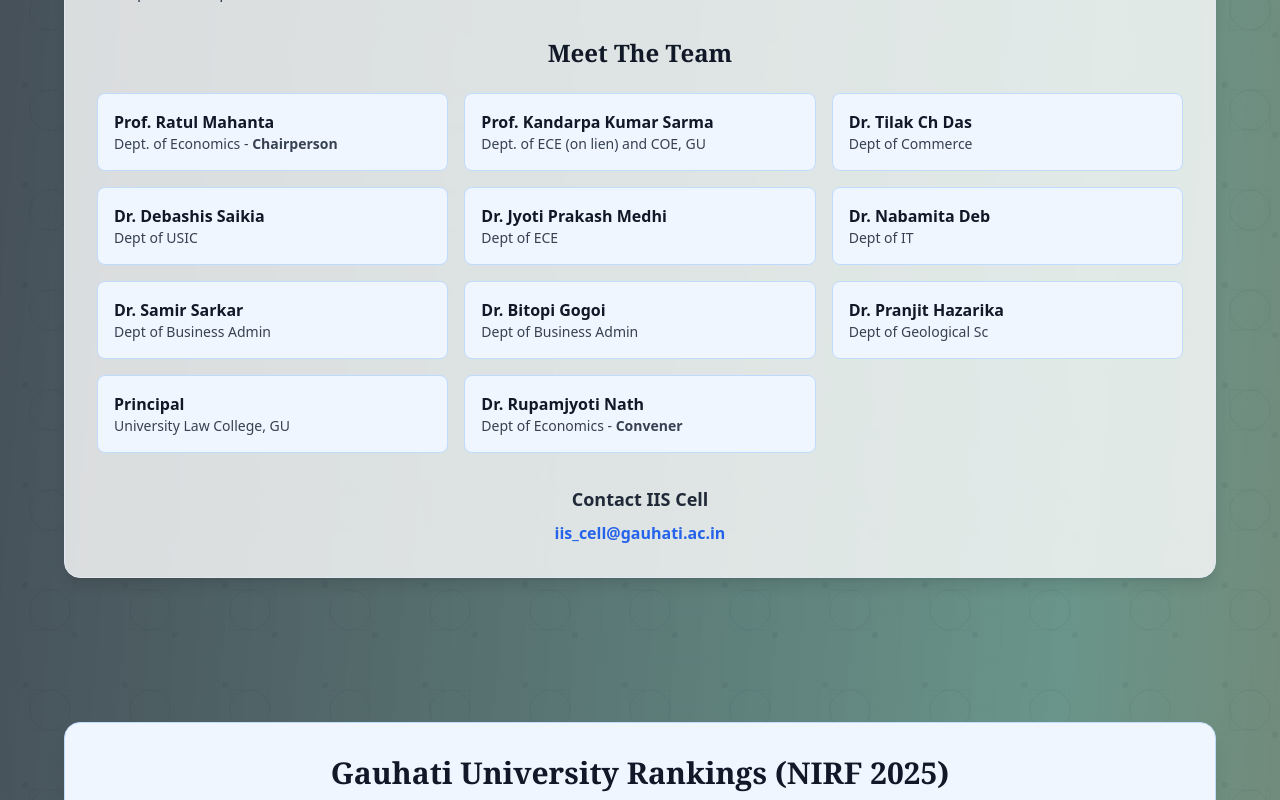
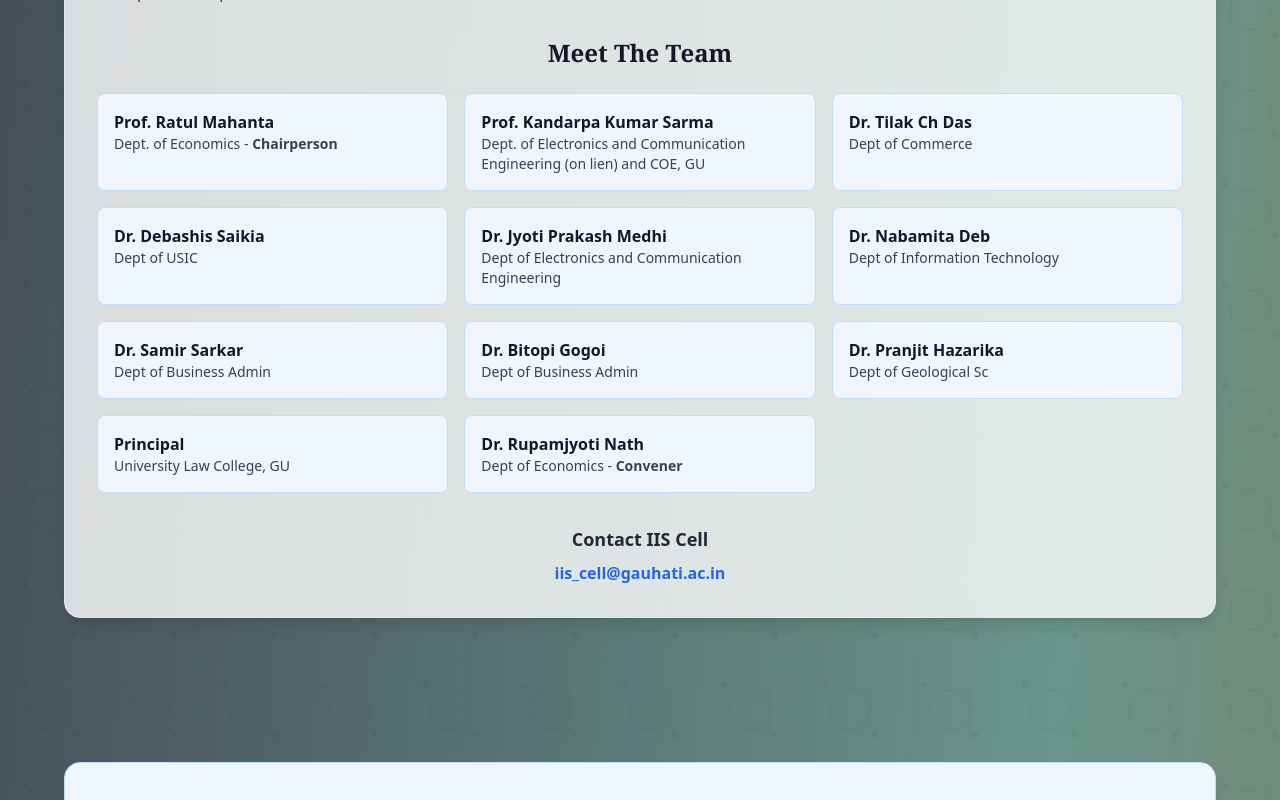
Before and after one commit to nagnitin/GU-SIH-1.0, a React (Vite) app: page / in a window 1280 px wide. Shown: the part 2040-2840 px from the top of the page. Built offline with nearby package versions, Linux system fonts and the light colour scheme.

Commit message:
Replace ECE and IT abbreviations with full forms: Electronics and Communication Engineering and Information Technology

```diff
--- a/src/App.tsx
+++ b/src/App.tsx
@@ -177,7 +177,7 @@ function App() {
             />
             <button className="bg-gradient-to-r from-blue-600 to-blue-500 px-4 py-2 md:px-6 md:py-2 rounded-full hover:shadow-lg hover:scale-105 transition-all text-sm md:text-base font-semibold whitespace-nowrap text-white">
               Register
-            </button>
+          </button>
             <button
               className="md:hidden text-gray-900 font-semibold hover:text-blue-600 transition-colors p-1"
               onClick={() => setIsMobileMenuOpen(!isMobileMenuOpen)}
@@ -453,7 +453,7 @@ function App() {
                     Prof. Kandarpa Kumar Sarma
                   </p>
                   <p className="text-sm text-gray-700">
-                    Dept. of ECE (on lien) and COE, GU
+                    Dept. of Electronics and Communication Engineering (on lien) and COE, GU
                   </p>
                 </div>
                 <div className="bg-blue-50 p-4 rounded-lg border border-blue-200">
@@ -472,13 +472,13 @@ function App() {
                   <p className="font-semibold text-gray-900">
                     Dr. Jyoti Prakash Medhi
                   </p>
-                  <p className="text-sm text-gray-700">Dept of ECE</p>
+                  <p className="text-sm text-gray-700">Dept of Electronics and Communication Engineering</p>
                 </div>
                 <div className="bg-blue-50 p-4 rounded-lg border border-blue-200">
                   <p className="font-semibold text-gray-900">
                     Dr. Nabamita Deb
                   </p>
-                  <p className="text-sm text-gray-700">Dept of IT</p>
+                  <p className="text-sm text-gray-700">Dept of Information Technology</p>
                 </div>
                 <div className="bg-blue-50 p-4 rounded-lg border border-blue-200">
                   <p className="font-semibold text-gray-900">
@@ -1683,7 +1683,7 @@ function App() {
                 Shri Keshab Mahanta
               </p>
               <p className="text-gray-800 font-semibold mb-2">
-                Hon'ble Minister of Revenue, Disaster Management, IT, Science,
+                Hon'ble Minister of Revenue, Disaster Management, Information Technology, Science,
                 Technology & Climate Change
               </p>
               <p className="text-lg font-semibold text-gray-800 mb-2 font-serif">
```
